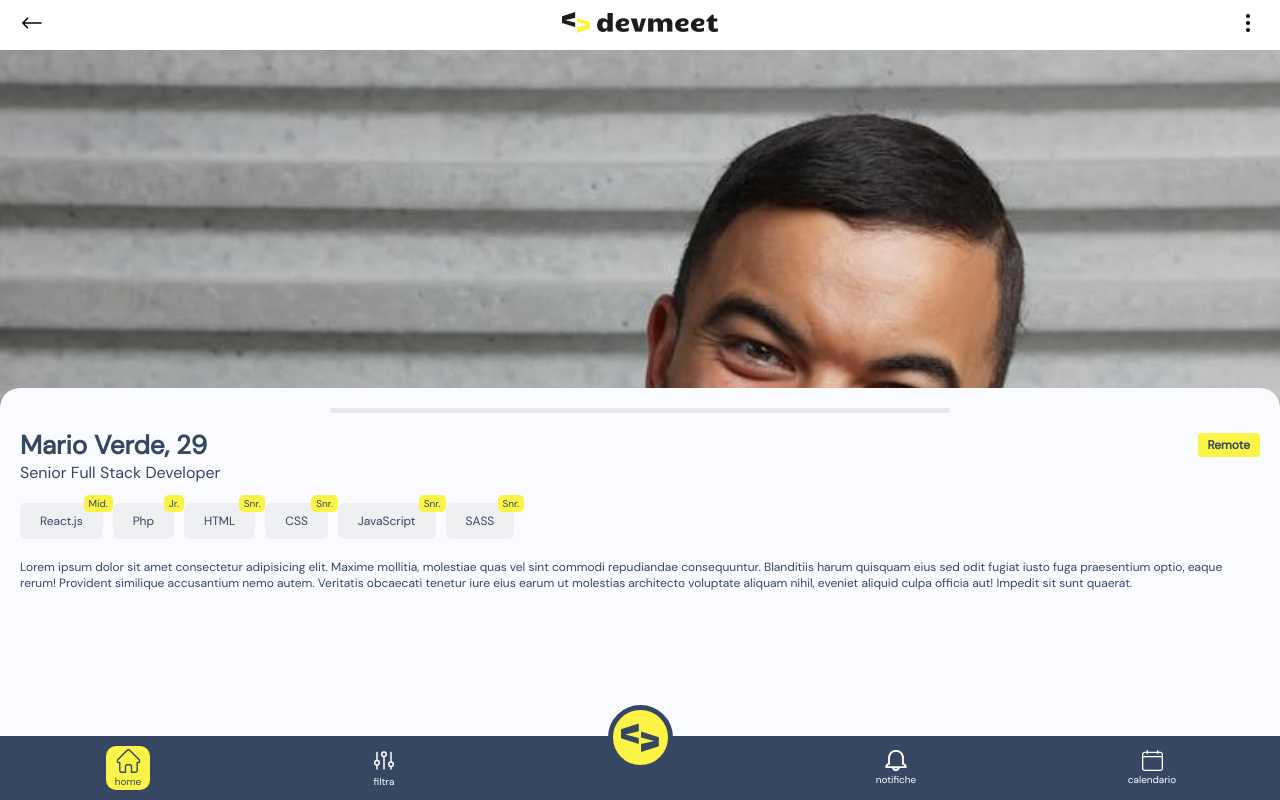
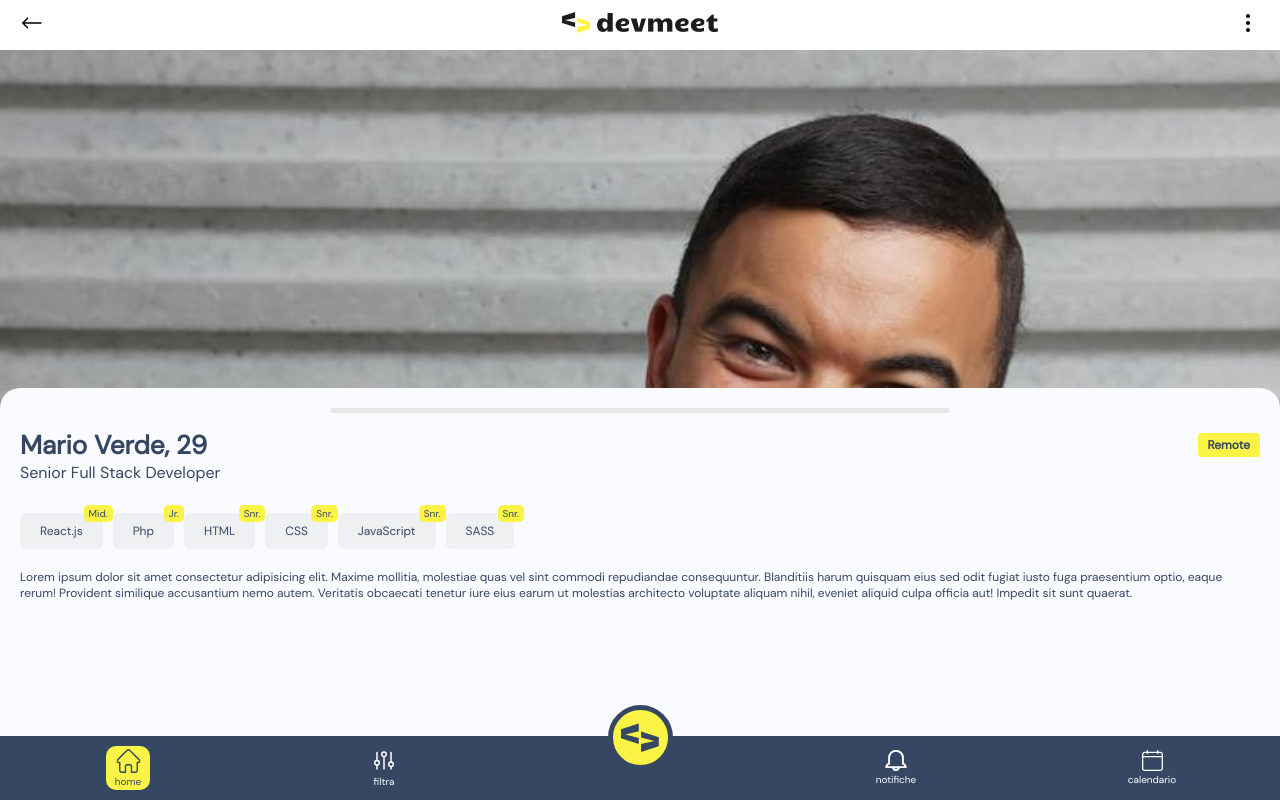
Before and after one commit to Emiliano-S/devmeet, a React (Create React App) app: page /card in a window 1280 px wide. Built offline with nearby package versions, Linux system fonts and the light colour scheme; the HTML template or start-up script is replaced by a standard one.

Commit message:
Fix grafico card

```diff
--- a/src/style/css/index.css
+++ b/src/style/css/index.css
@@ -846,6 +846,7 @@ body .CardContainer .Card {
   flex-wrap: wrap;
   gap: 20px 15px;
   padding: 20px 0px;
+  margin-top: 10px;
 }
 .CardContainer .Card .CardProfileDescriptionContainer .SkillsCards,
 .CardContainer .Card .CardProfileDescriptionContainer .LanguageCards {
--- a/src/style/sass/Card.scss
+++ b/src/style/sass/Card.scss
@@ -112,6 +112,7 @@
         flex-wrap: wrap;
         gap: 20px 15px;
         padding: 20px 0px;
+        margin-top: 10px;
       }
 
       .SkillsCards,
```
Also changed, not shown: 1 other file (tests, documents, lock files or other folders).
